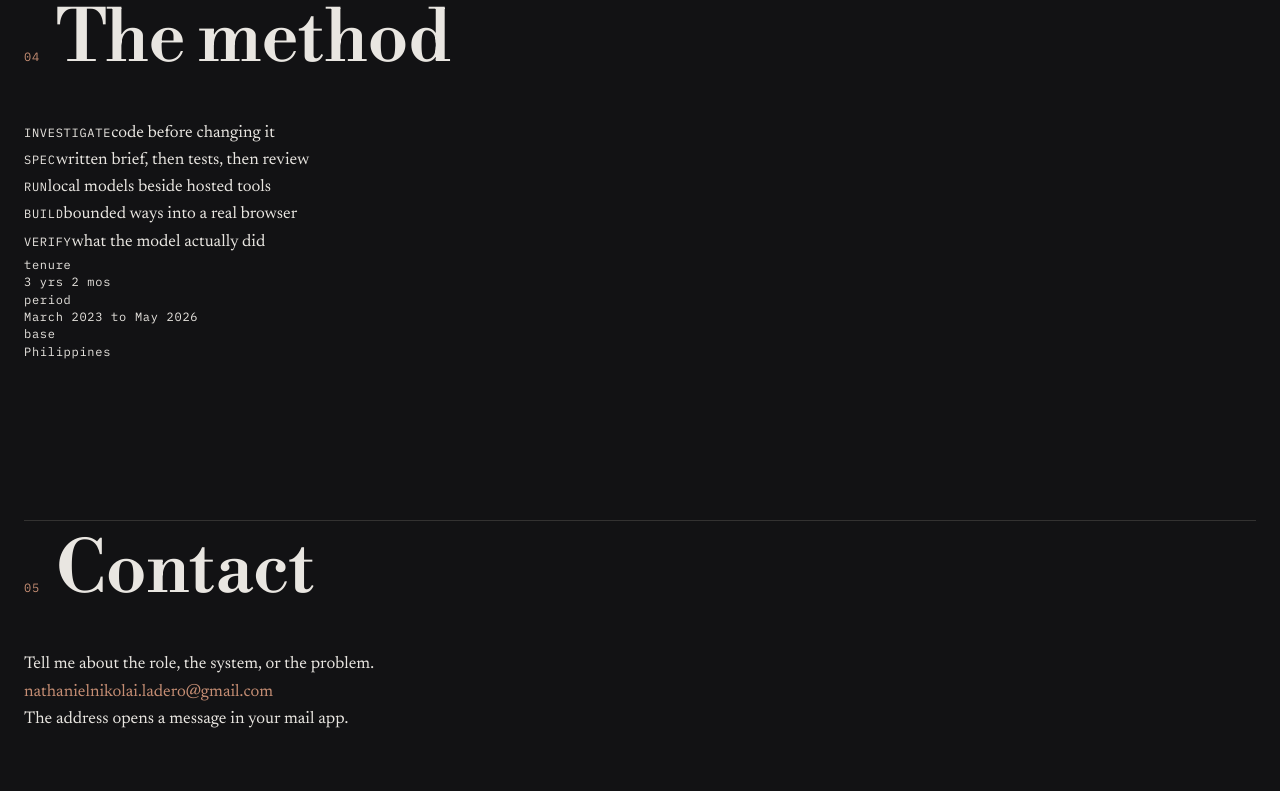
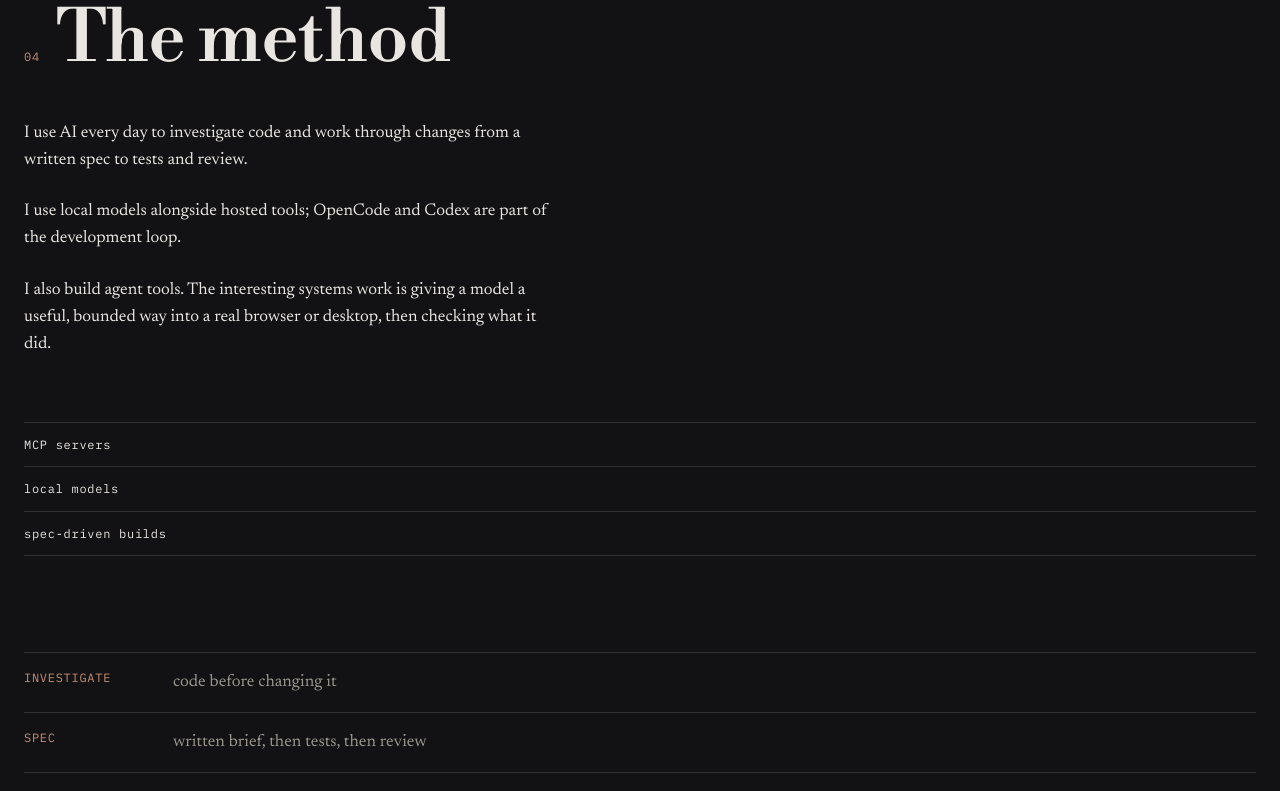
Before and after one commit to nathwn12/nathwn12.github.io, a React (Vite) app: page / in a window 1280 px wide. Shown: the part 5840-6631 px from the top of the page. Built offline with nearby package versions, Linux system fonts and the light colour scheme.

Commit message:
style(method): set prose measure and ruled terms

```diff
--- a/src/components/LedgerPage.tsx
+++ b/src/components/LedgerPage.tsx
@@ -4,6 +4,7 @@ import { fieldCaption } from "../content/field";
 import { CountUp, Heatmap, Sparkline, Ticker } from "./Instruments";
 import { employer, experience, provenance } from "../content/experience";
 import {
+  aiPractice,
   contactBlock,
   figures,
   locatedIn,
@@ -264,6 +265,16 @@ export default function LedgerPage() {
         </Cluster>
 
         <Cluster id="method" index="04" label="The method">
+          <div className="method-prose">
+            {aiPractice.sentences.map((sentence) => (
+              <p key={sentence}>{sentence}</p>
+            ))}
+          </div>
+          <ul className="practice-list">
+            {aiPractice.facts.map((term) => (
+              <li key={term}>{term}</li>
+            ))}
+          </ul>
           <div className="spec-grid">
             {specLines.map((line) => (
               <div className="spec-line" key={line.key}>
--- a/src/styles/ledger.css
+++ b/src/styles/ledger.css
@@ -579,3 +579,79 @@
     gap: var(--space-16);
   }
 }
+
+/* Method — Newsreader prose at the measure, then ruled terms and spec. */
+.method-prose {
+  max-width: var(--measure);
+  font-family: var(--font-text);
+  font-size: var(--text-body);
+  line-height: var(--leading-body);
+  font-optical-sizing: auto;
+}
+
+.method-prose p + p {
+  margin-block-start: var(--space-24);
+}
+
+.practice-list {
+  list-style: none;
+  margin: var(--space-64) 0 0;
+  padding: 0;
+  border-block-start: 1px solid
+    color-mix(in srgb, var(--color-ink-muted) 24%, transparent);
+}
+
+.practice-list li {
+  padding-block: var(--space-12);
+  border-block-end: 1px solid
+    color-mix(in srgb, var(--color-ink-muted) 24%, transparent);
+  font-family: var(--font-data);
+  font-size: var(--text-data);
+  letter-spacing: var(--tracking-data);
+}
+
+.spec-grid {
+  margin-block-start: var(--space-96);
+  border-block-start: 1px solid
+    color-mix(in srgb, var(--color-ink-muted) 24%, transparent);
+}
+
+.spec-line {
+  display: grid;
+  grid-template-columns: 14ch minmax(0, 1fr);
+  gap: var(--space-16);
+  padding-block: var(--space-16);
+  border-block-end: 1px solid
+    color-mix(in srgb, var(--color-ink-muted) 24%, transparent);
+}
+
+.spec-key {
+  color: var(--color-signal);
+}
+
+.spec-value {
+  color: var(--color-ink-muted);
+}
+
+.data-line {
+  display: flex;
+  flex-wrap: wrap;
+  gap: var(--space-32);
+  margin-block-start: var(--space-48);
+}
+
+.data-line dt {
+  color: var(--color-signal);
+}
+
+.data-line dd {
+  margin-inline-start: 0;
+  color: var(--color-ink-muted);
+}
+
+@media (max-width: 700px) {
+  .spec-line {
+    grid-template-columns: minmax(0, 1fr);
+    gap: var(--space-4);
+  }
+}
```
Also changed, not shown: 1 other file (tests, documents, lock files or other folders).
